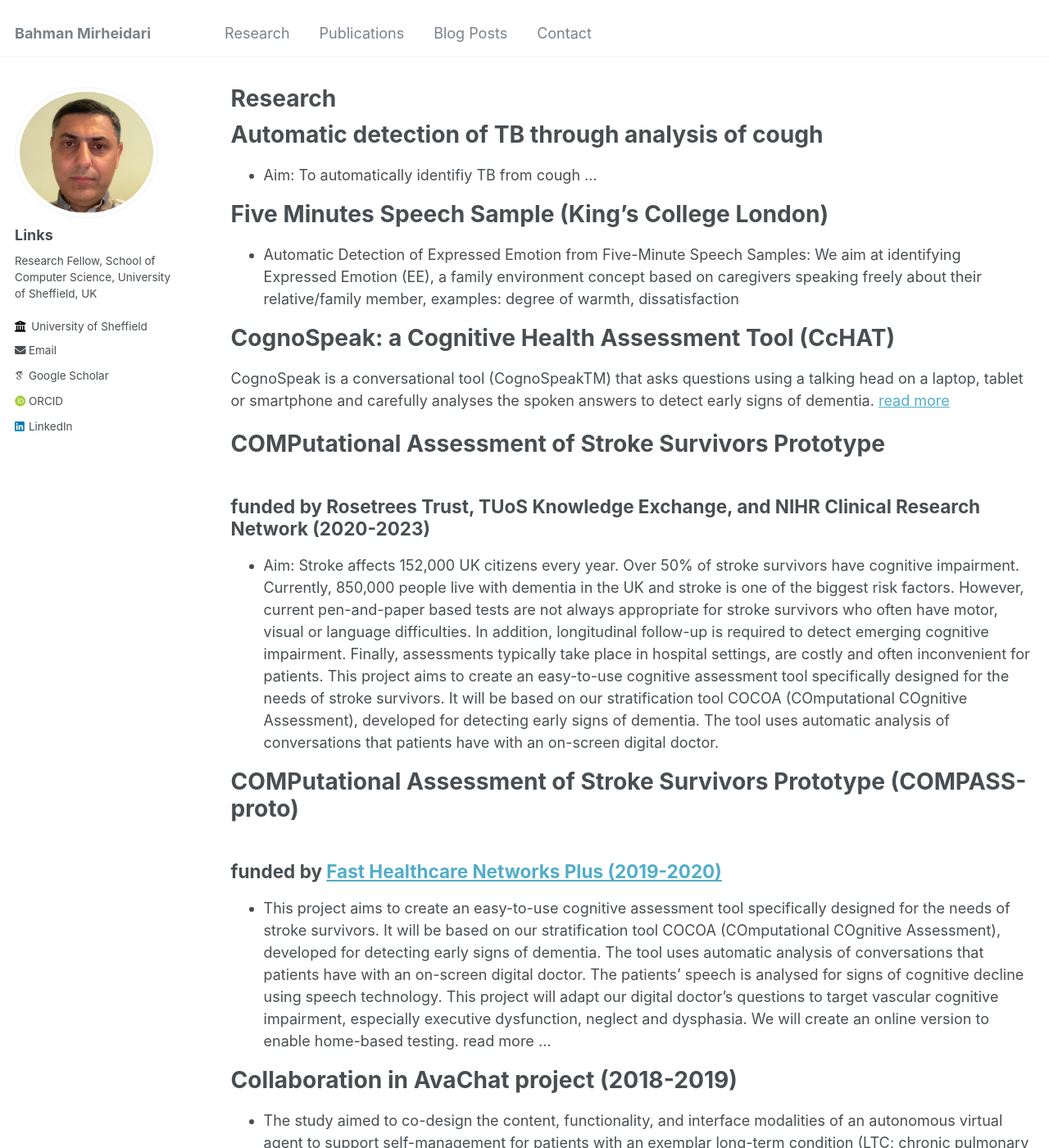
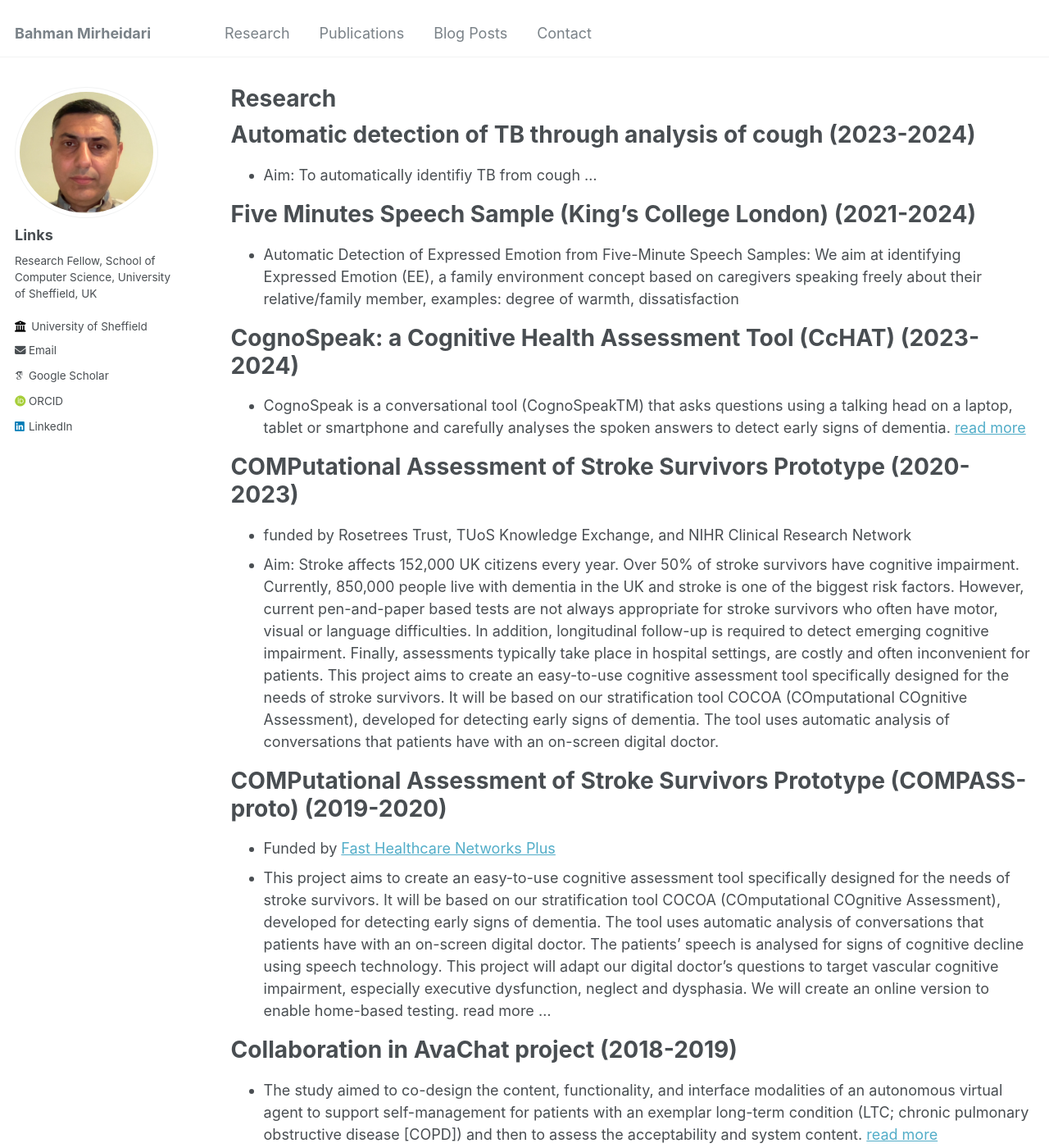
Before and after one commit to BahmanMirheidari/bahmanmirheidari.github.io, a Jekyll site: the page built from _pages/research.md, in a window 1280 px wide and 1400 px high. Shown: the whole window at 82% size. Built offline with Jekyll 4.4.1, drawn with Linux system fonts in a browser that asks for light colours; some web fonts are replaced.

Commit message:
Update research.md

```diff
--- a/_pages/research.md
+++ b/_pages/research.md
@@ -6,21 +6,21 @@ author_profile: true
 ---
 
 {% include base_path %}
-# Automatic detection of TB through analysis of cough
+# Automatic detection of TB through analysis of cough (2023-2024)
 * Aim: To automatically identifiy TB from cough ...
 
-# Five Minutes Speech Sample (King's College London)
+# Five Minutes Speech Sample (King's College London) (2021-2024)
 * Automatic Detection of Expressed Emotion from Five-Minute Speech Samples: We aim at identifying Expressed Emotion (EE), a family environment concept based on caregivers speaking freely about their relative/family member, examples: degree of warmth, dissatisfaction
 
-# CognoSpeak: a Cognitive Health Assessment Tool (CcHAT)
-CognoSpeak is a conversational tool (CognoSpeakTM) that asks questions using a talking head on a laptop, tablet or smartphone and carefully analyses the spoken answers to detect early signs of dementia. [read more](https://cognospeak.co.uk)
+# CognoSpeak: a Cognitive Health Assessment Tool (CcHAT) (2023-2024)
+* CognoSpeak is a conversational tool (CognoSpeakTM) that asks questions using a talking head on a laptop, tablet or smartphone and carefully analyses the spoken answers to detect early signs of dementia. [read more](https://cognospeak.co.uk)
 
-# COMPutational Assessment of Stroke Survivors Prototype
-## funded by Rosetrees Trust, TUoS Knowledge Exchange, and NIHR Clinical Research Network (2020-2023)
+# COMPutational Assessment of Stroke Survivors Prototype (2020-2023)
+* funded by Rosetrees Trust, TUoS Knowledge Exchange, and NIHR Clinical Research Network
 * Aim: Stroke affects 152,000 UK citizens every year. Over 50% of stroke survivors have cognitive impairment. Currently, 850,000 people live with dementia in the UK and stroke is one of the biggest risk factors. However, current pen-and-paper based tests are not always appropriate for stroke survivors who often have motor, visual or language difficulties. In addition, longitudinal follow-up is required to detect emerging cognitive impairment. Finally, assessments typically take place in hospital settings, are costly and often inconvenient for patients. This project aims to create an easy-to-use cognitive assessment tool specifically designed for the needs of stroke survivors. It will be based on our stratification tool COCOA (COmputational COgnitive Assessment), developed for detecting early signs of dementia. The tool uses automatic analysis of conversations that patients have with an on-screen digital doctor.
 
-# COMPutational Assessment of Stroke Survivors Prototype (COMPASS-proto)
-## funded by [Fast Healthcare Networks Plus (2019-2020)](http://www.fast-healthcare.org.uk/compass-proto)
+# COMPutational Assessment of Stroke Survivors Prototype (COMPASS-proto) (2019-2020)
+* Funded by [Fast Healthcare Networks Plus ](http://www.fast-healthcare.org.uk/compass-proto)
 * This project aims to create an easy-to-use cognitive assessment tool specifically designed for the needs of stroke survivors. It will be based on our stratification tool COCOA (COmputational COgnitive Assessment), developed for detecting early signs of dementia. The tool uses automatic analysis of conversations that patients have with an on-screen digital doctor. The patients’ speech is analysed for signs of cognitive decline using speech technology. This project will adapt our digital doctor’s questions to target vascular cognitive impairment, especially executive dysfunction, neglect and dysphasia. We will create an online version to enable home-based testing. read more ...
 
 # Collaboration in AvaChat project (2018-2019)
```
